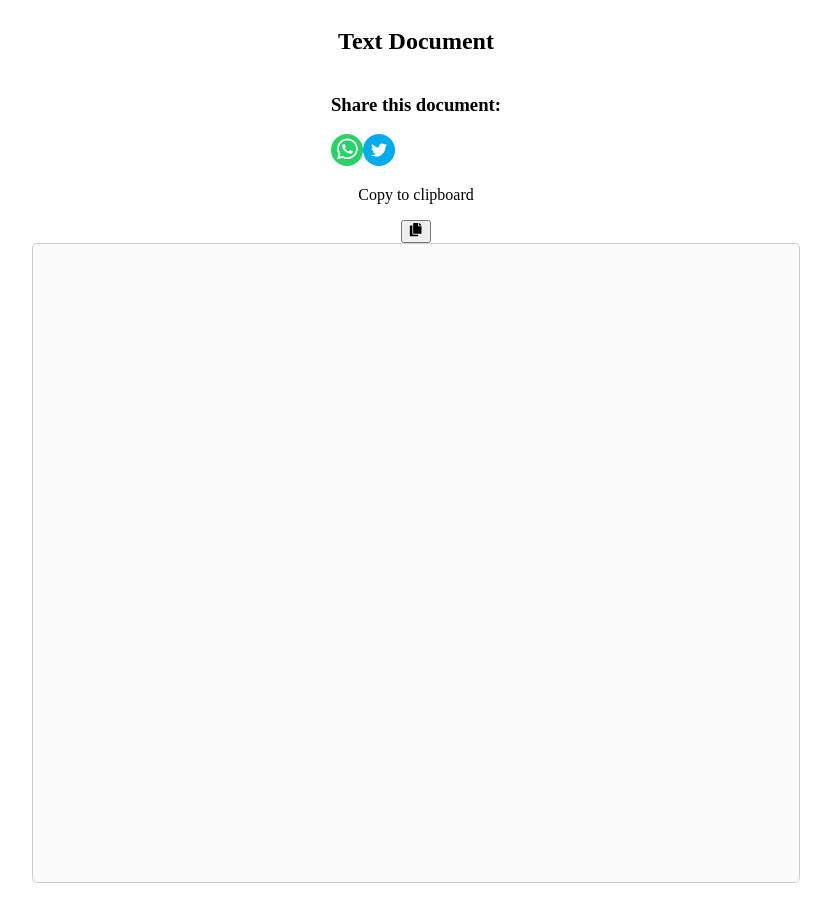
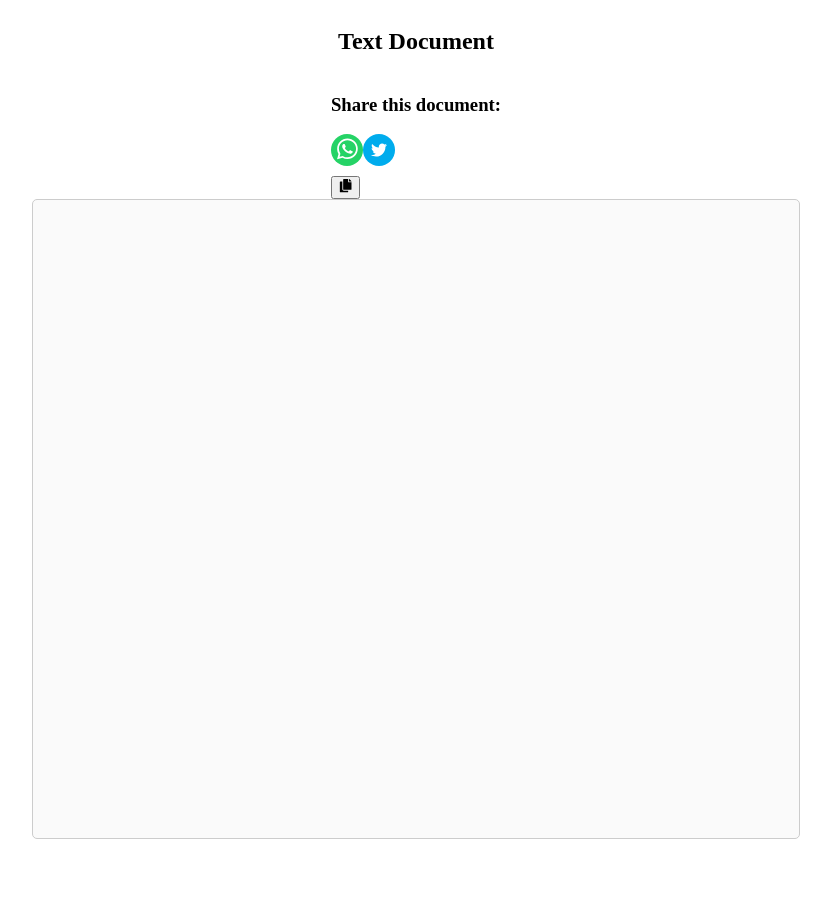
Before and after one commit to abhinabadutta2019/text-editor-try-frontend-react, a React (Create React App) app: page /documents/1 in a window 1280 px wide. Shown: the whole page, without its empty margins (224-1055 px from the left). After the commit the page ends 867 px from the top, so only its background shows below. Built offline with nearby package versions, Linux system fonts and the light colour scheme; no server answers.

Commit message:
made changes

```diff
--- a/src/TextDocument.js
+++ b/src/TextDocument.js
@@ -4,7 +4,6 @@ import io from "socket.io-client";
 import "./TextDocument.css";
 import { useAuth } from "./AuthContext";
 import ShareButton from "./components/ShareButton";
-import { FaCopy } from "react-icons/fa";
 
 const TextDocument = () => {
   const { id: roomId } = useParams();
@@ -70,12 +69,10 @@ const TextDocument = () => {
   return (
     <div className="text-document-container">
       <h2 className="document-title">Text Document</h2>
-      <ShareButton />
-      <p>Copy to clipboard</p>
-      <button className="copy-url-btn" onClick={handleCopyToClipboard}>
-        <FaCopy />
-      </button>
-      {copied && <p className="confirmation-message">URL Copied!</p>}
+      <ShareButton
+        handleCopyToClipboard={handleCopyToClipboard}
+        copied={copied}
+      />
       <textarea
         className="custom-textarea"
         value={text}
--- a/src/components/ShareButton.js
+++ b/src/components/ShareButton.js
@@ -6,14 +6,16 @@ import {
   TwitterShareButton,
   TwitterIcon,
 } from "react-share";
+import { FaCopy } from "react-icons/fa";
 
-const ShareButton = () => {
+const ShareButton = ({ handleCopyToClipboard, copied }) => {
   const location = useLocation();
   const url = window.location.href; // Get the current URL
 
   return (
     <div>
       <h3>Share this document:</h3>
+      <div style={{ display: "flex", alignItems: "center" }}>
         {/* Share via WhatsApp */}
         <WhatsappShareButton
           url={url}
@@ -27,6 +29,14 @@ const ShareButton = () => {
           <TwitterIcon size={32} round={true} />
         </TwitterShareButton>
       </div>
+      {/* Copy to Clipboard */}
+      <div style={{ marginTop: "10px" }}>
+        <button className="copy-url-btn" onClick={handleCopyToClipboard}>
+          <FaCopy />
+        </button>
+        {copied && <p className="confirmation-message">URL Copied!</p>}
+      </div>
+    </div>
   );
 };
 
```
Lines whose indentation alone changed are shown as unchanged.
